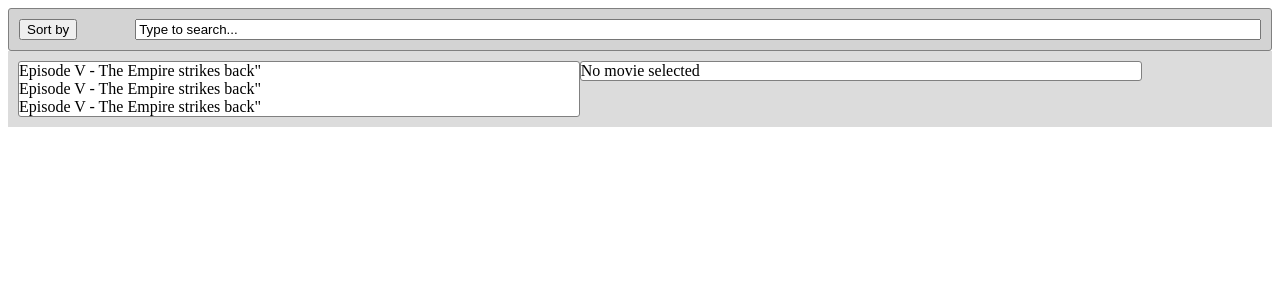
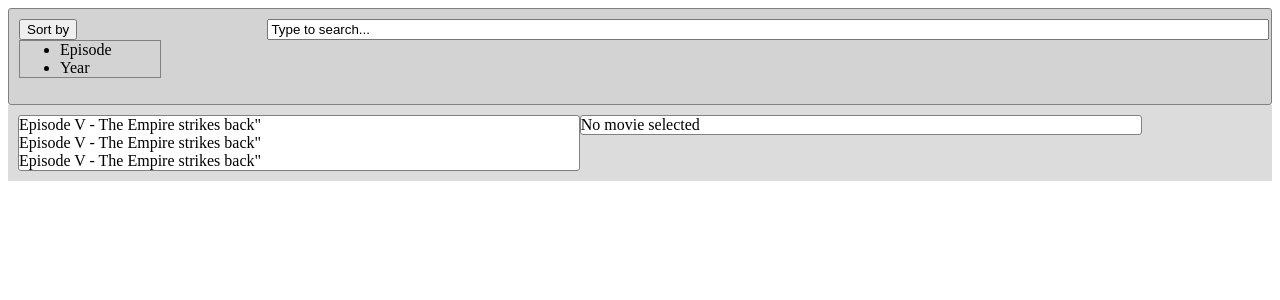
Before and after one commit to Lenchudeanta/ST-test, a React (Create React App) app: page / in a window 1280 px wide. Both pictures are taken after a click on the button "Sort by". Shown: the top 300 px of the page. Built offline with nearby package versions, Linux system fonts and the light colour scheme.

Commit message:
Create filter panel

```diff
--- a/src/css/Filter.scss
+++ b/src/css/Filter.scss
@@ -7,9 +7,26 @@
 
 .filter__sort-button {
     margin-right: 20px;
+    width: 15%;
+    display: inline-block;
+}
+
+.filter__sort-panel {
+    background-color: lightgrey;
+    border: 1px solid grey;
+    width: 100px;
+    margin-top: 0;
+}
+
+.filter__sort-panel--hidden {
+    display: none;
 }
 
 .filter__search {
-    width: 90%;
+    width: 80%;
     float: right;
 }
+
+.filter__search-bar {
+    width: 100%;
+}
--- a/src/js/components/SearchBar.js
+++ b/src/js/components/SearchBar.js
@@ -2,7 +2,9 @@
 
 function SearchBar (props) {
     return (
-      <input type="text" defaultValue="Type to search..." className="filter__search"/>
+      <div className="filter__search">
+        <input type="text" defaultValue="Type to search..." className="filter__search-bar"/>
+      </div>
     );
 }
 
--- a/src/js/components/SortButton.js
+++ b/src/js/components/SortButton.js
@@ -1,9 +1,15 @@
 import React from 'react';
 
 function SortButton (props) {
-    return (
-      <button className="filter__sort-button">Sort by</button>
-    );
+  return (
+    <div className="filter__sort-button">
+      <button onClick={props.managePanel}>Sort by</button>
+      <ul className={props.isPanelHidden ? "filter__sort-panel--hidden" : "filter__sort-panel"}>
+        <li>Episode</li>
+        <li>Year</li>
+      </ul>
+    </div>
+  );
 }
 
 export default SortButton;
--- a/src/js/containers/FilterContainer.js
+++ b/src/js/containers/FilterContainer.js
@@ -3,10 +3,27 @@
 import SearchBar from '../components/SearchBar'
 
 class FilterContainer extends Component {
+  constructor(props) {
+    super(props);
+    this.state = {
+      isPanelHidden: true
+    };
+    this.showPanel = this.showPanel.bind(this);
+  }
+
+  showPanel = () => {
+    this.setState((prevState) => ({
+      isPanelHidden: !prevState.isPanelHidden
+    }));
+  };
+
   render() {
     return (
       <div className="filter__container">
-          <SortButton />
+          <SortButton
+            isPanelHidden={this.state.isPanelHidden}
+            managePanel={this.showPanel}
+          />
           <SearchBar />
       </div>
     );
```
